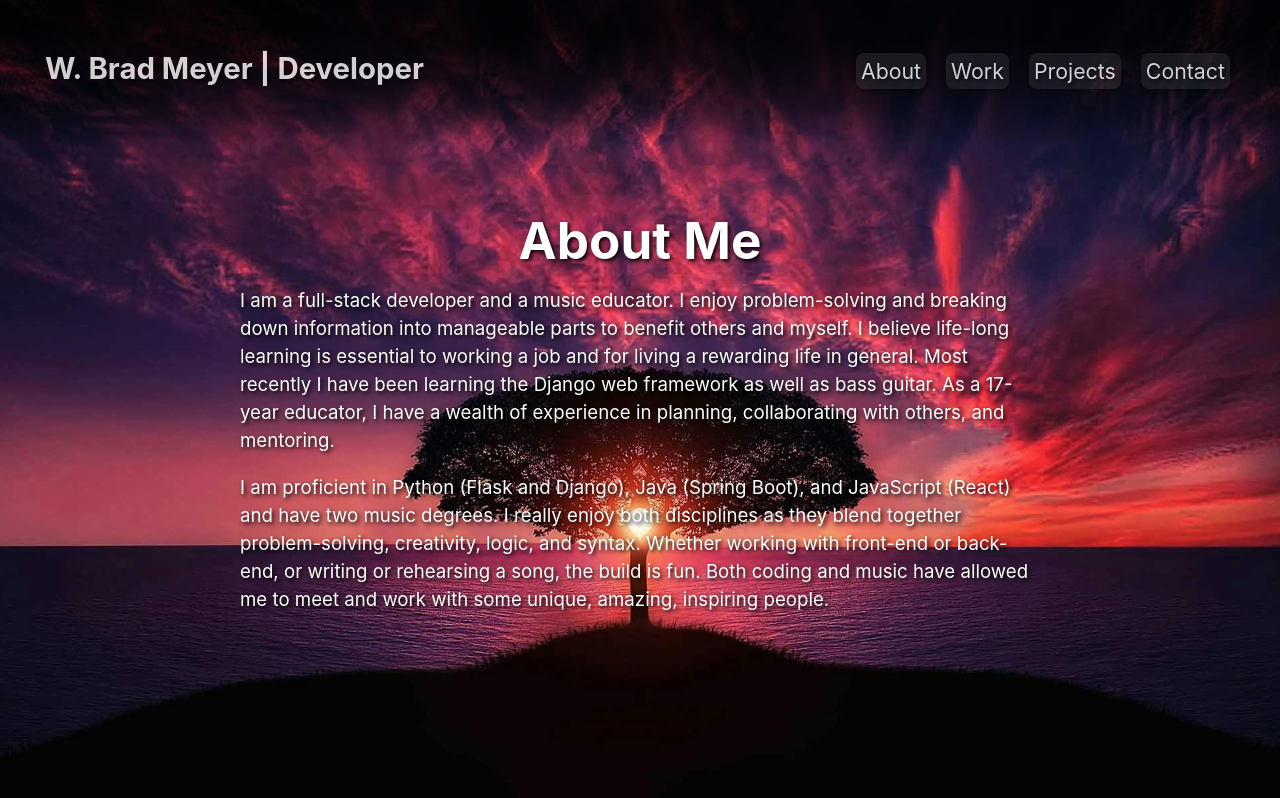
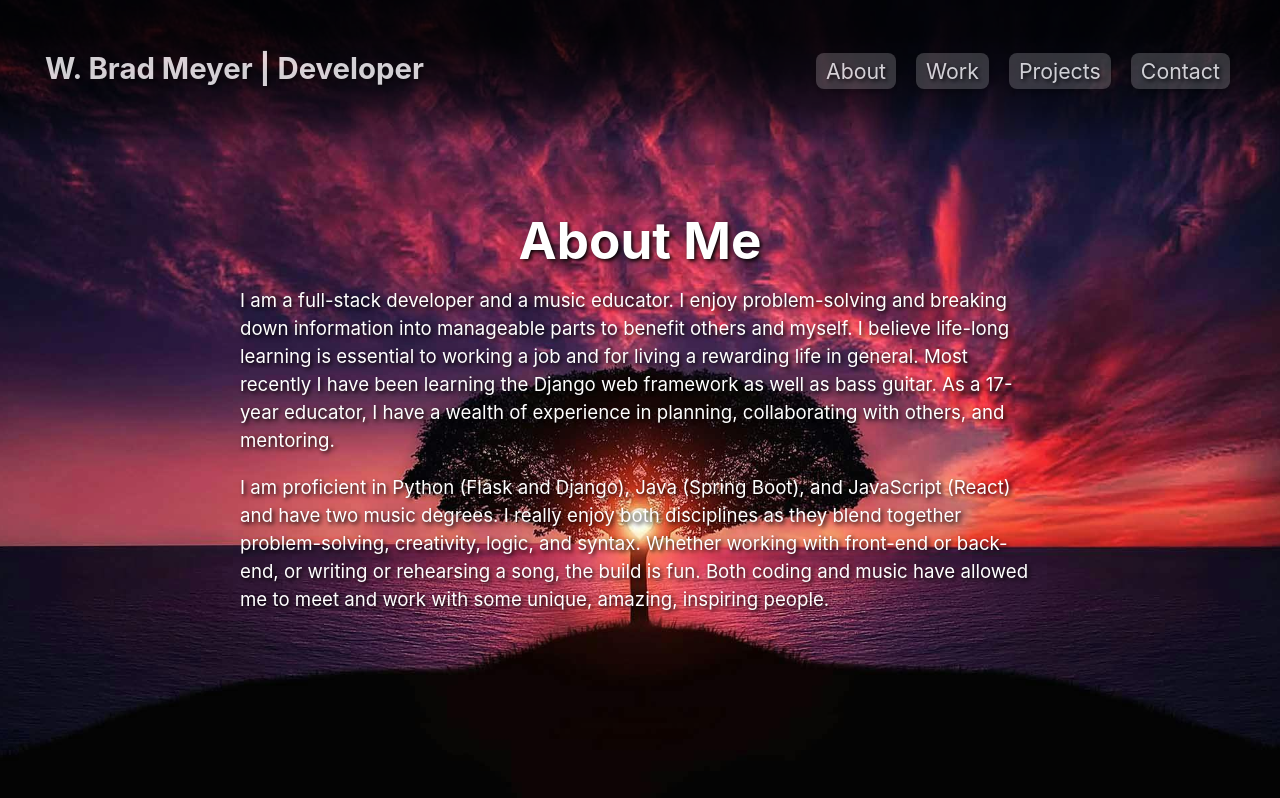
Before and after one commit to Wbradmeyer/vitePortfolio, a Vue app: page / in a window 1280 px wide. Shown: the top 798 px of the page. Built offline with nearby package versions, Linux system fonts and the light colour scheme.

Commit message:
link box lighten

```diff
--- a/src/components/NavBar.vue
+++ b/src/components/NavBar.vue
@@ -51,9 +51,9 @@ h2 {
   margin: 0px 10px;
   font-size: 16pt;
   scroll-margin-top: 40px;
-  background-color: rgb(55, 55, 55, 0.5);
+  background-color: rgba(123, 123, 123, 0.5);
   border-radius: 8px;
-  padding: 5px;
+  padding: 5px 10px;
   box-shadow: 0px 0px 10px black;
 }
 </style>
```
